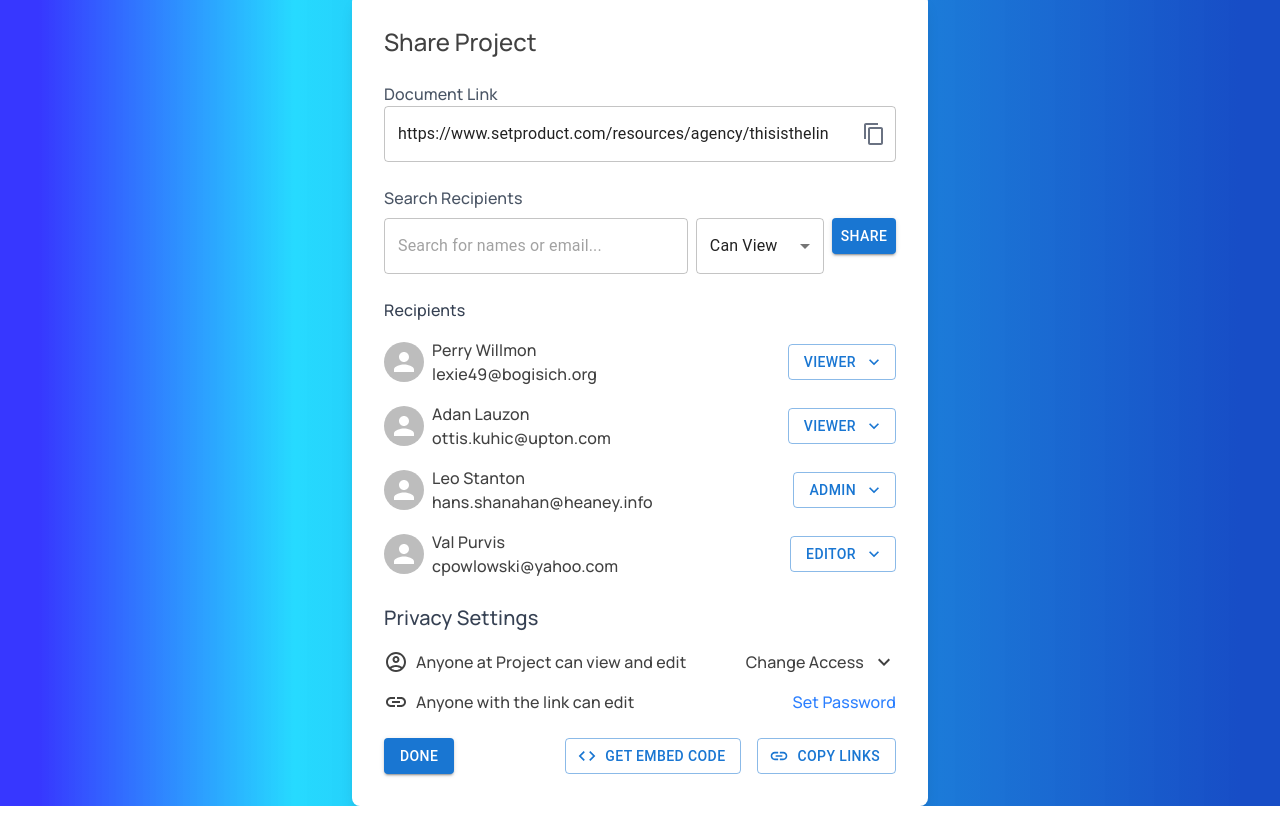
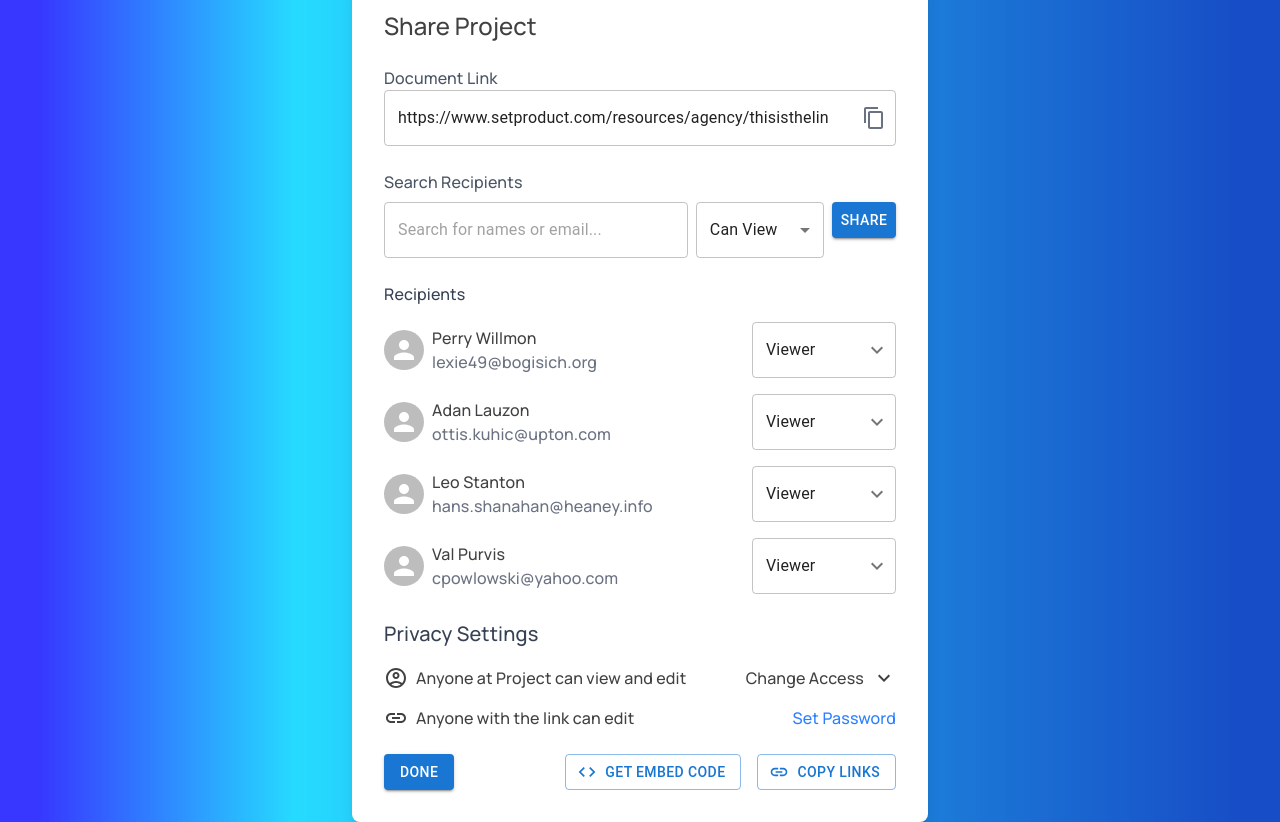
Before and after one commit to VladyslavAslanov/PumpITup-Technical-Assignment, a React (Vite) app: page / in a window 1280 px wide. Built offline with nearby package versions, Linux system fonts and the light colour scheme.

Commit message:
refactor

```diff
--- a/src/App.tsx
+++ b/src/App.tsx
@@ -2,8 +2,8 @@ import { Box } from '@mui/material'
 import PrivacySettings from './components/PrivacySettings.tsx'
 import Footer from './components/Footer.tsx'
 import Recipients from './components/Recipients.tsx'
-import ShareDocumentLink from './atoms/ShareDocumentLink.tsx'
-import SearchRecipients from './atoms/SearchRecipients.tsx'
+import ShareDocumentLink from './components/ShareDocumentLink.tsx'
+import SearchRecipients from './components/SearchRecipients.tsx'
 import Header from './components/Header.tsx'
 
 const App = () => {
--- a/src/atoms/Recipient.tsx
+++ b/src/atoms/Recipient.tsx
@@ -1,20 +1,65 @@
-import React from 'react'
-import { Avatar, Box, Button, Typography } from '@mui/material'
+import React, { useState, useEffect } from 'react'
+import { Avatar, Box, Typography, MenuItem, Select, SelectChangeEvent } from '@mui/material'
 import { IRecipient } from '../interfaces/IRecipient.ts'
 import KeyboardArrowDownOutlinedIcon from '@mui/icons-material/KeyboardArrowDownOutlined'
+import { Roles } from '../interfaces/IRole.ts'
 
-const Recipient: React.FC<IRecipient> = ({ name, email, avatar, role, }) => {
+
+let hasOwner = false
+
+const Recipient: React.FC<IRecipient> = ({ name, email, avatar }) => {
+  const [selectedRole, setSelectedRole] = useState<Roles>(Roles.Viewer)
+
+  useEffect(() => {
+    if (selectedRole === Roles.Admin) {
+      hasOwner = true
+    }
+    return () => {
+      if (selectedRole === Roles.Admin) {
+        hasOwner = false
+      }
+    }
+  }, [selectedRole])
+
+  const handleRoleChange = (event: SelectChangeEvent) => {
+    const newRole = event.target.value as Roles
+
+    if (newRole === Roles.Admin && hasOwner) {
+      alert('Only one owner is allowed.')
+      return
+    }
+
+    if (selectedRole === Roles.Admin) {
+      hasOwner = false
+    }
+
+    setSelectedRole(newRole)
+  }
+
   return (
-    <Box className="flex justify-between items-center  gap-4">
+    <Box className="flex justify-between items-center gap-4">
       <Box className="flex items-center gap-2">
         <Avatar src={avatar} alt={name} />
         <Box className="flex flex-col">
-          <Typography>{name}</Typography>
-          <Typography>{email}</Typography>
+          <Typography className="font-medium">{name}</Typography>
+          <Typography className="text-sm text-gray-500">{email}</Typography>
         </Box>
       </Box>
 
-      <Button endIcon={<KeyboardArrowDownOutlinedIcon />} variant="outlined">{role}</Button>
+      <Select
+        value={selectedRole}
+        onChange={handleRoleChange}
+        variant="outlined"
+        displayEmpty
+        className="w-36"
+        IconComponent={KeyboardArrowDownOutlinedIcon}
+      >
+        {Object.values(Roles).map((role) => (
+          <MenuItem key={role} value={role} disabled={role === Roles.Admin && hasOwner}>
+            {role}
+          </MenuItem>
+        ))}
+      </Select>
     </Box>
   )
 }
--- a/src/atoms/SearchRecipients.tsx
+++ b/src/components/SearchRecipients.tsx
@@ -32,12 +32,12 @@ const SearchRecipients = () => {
     }
 
     setEmailError('')
-    setSuccessMessage(`✅ Shared successfully with ${email}`)
+    setSuccessMessage(`Shared successfully with ${email}`)
 
     if (emailRef.current) {
     }
 
-    setTimeout(() => setSuccessMessage(''), 3000)
+    setTimeout(() => setSuccessMessage(''), 1000000)
   }
 
   return (
@@ -54,10 +54,10 @@ const SearchRecipients = () => {
             error={!!emailError}
           />
           {emailError && (
-            <FormHelperText className="text-red-600">{emailError}</FormHelperText>
+            <FormHelperText className="!text-red-600 !m-0">{emailError}</FormHelperText>
           )}
           {successMessage && (
-            <FormHelperText className="text-green-600">{successMessage}</FormHelperText>
+            <FormHelperText className="!text-green-600 !m-0">{successMessage}</FormHelperText>
           )}
         </FormControl>
 
--- a/src/interfaces/IMocks.ts
+++ b/src/interfaces/IMocks.ts
@@ -1,10 +1,4 @@
 import { IRecipient } from './IRecipient.ts'
-
-export enum Roles {
-  Viewer = 'viewer',
-  Editor = 'editor',
-  Admin = 'admin',
-}
 
 export interface IMocks {
   recipients: IRecipient[];
--- a/src/interfaces/IRecipient.ts
+++ b/src/interfaces/IRecipient.ts
@@ -1,4 +1,4 @@
-import { Roles } from './IMocks.ts'
+import { Roles } from './IRole.ts'
 
 export interface IRecipient {
   avatar: string;
--- /dev/null
+++ b/src/interfaces/IRole.ts
@@ -0,0 +1,5 @@
+export enum Roles {
+  Viewer = 'Viewer',
+  Editor = 'Editor',
+  Admin = 'Admin',
+}
--- a/src/mocks.tsx
+++ b/src/mocks.tsx
@@ -1,4 +1,5 @@
-import { IMocks, Roles } from './interfaces/IMocks.ts'
+import { IMocks } from './interfaces/IMocks.ts'
+import { Roles } from './interfaces/IRole.ts'
 
 export const mocks: IMocks = {
   recipients: [
```
Also changed, not shown: src/components/ShareDocumentLink.tsx (renamed from src/atoms/ShareDocumentLink.tsx).
